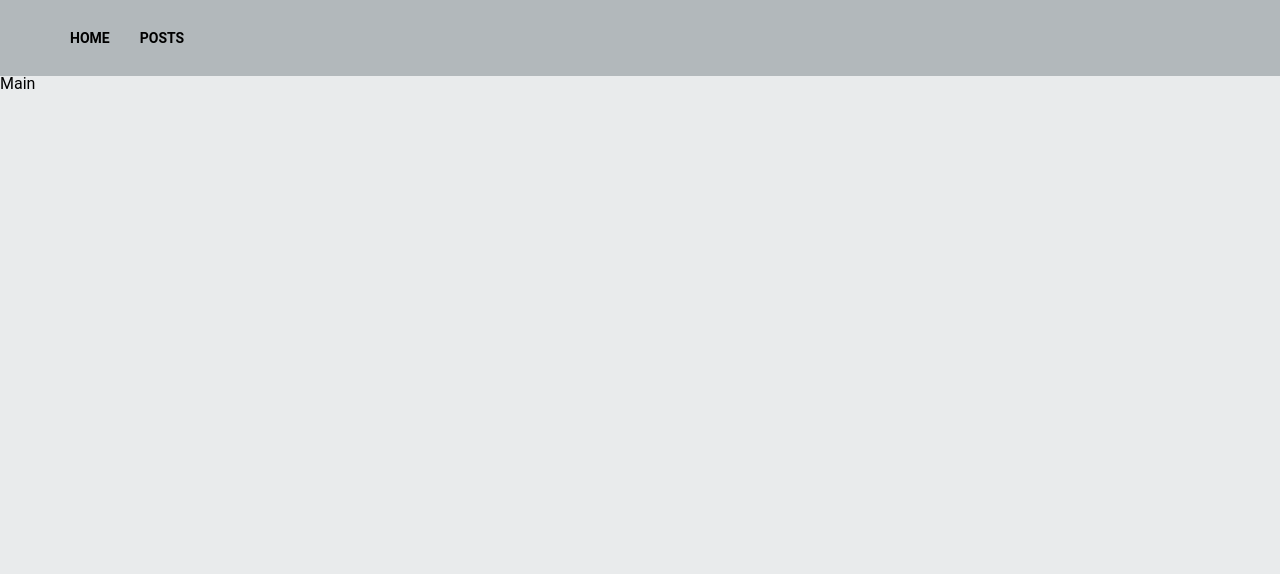
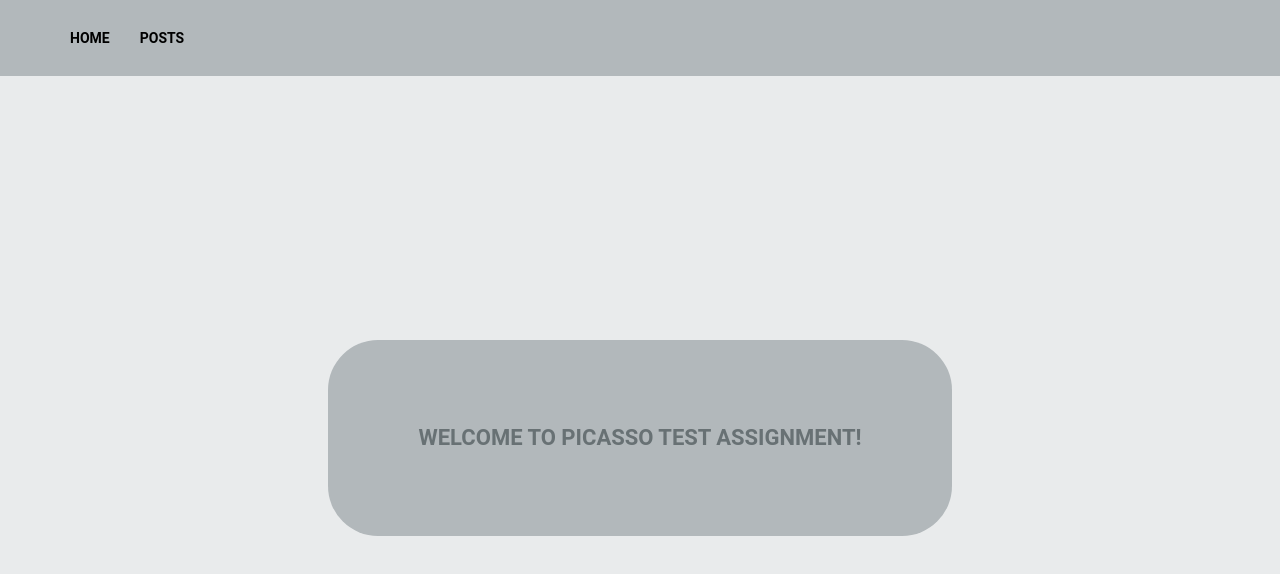
Before and after one commit to Elijah-I/picasso.posts, a React (Vite) app: page / in a window 1280 px wide. Shown: the top 574 px of the page. Built offline with nearby package versions, Linux system fonts and the light colour scheme.

Commit message:
feat: implement Main page

```diff
--- a/src/assets/styles/abstracts/_variables.scss
+++ b/src/assets/styles/abstracts/_variables.scss
@@ -7,6 +7,7 @@ $secondary-bg-color: #b2b8bb;
 // font colors
 $active-font-color: #000000;
 $primary-font-color: #687174;
+$secondary-font-color: #e9ebec;
 
 // sizes
 :root {
--- a/src/components/header/Header.module.scss
+++ b/src/components/header/Header.module.scss
@@ -29,6 +29,8 @@
 
 :global {
   .active {
+    cursor: default;
+    pointer-events: none;
     color: $active-font-color;
   }
 }
--- /dev/null
+++ b/src/components/welcome/Welcome.module.scss
@@ -0,0 +1,21 @@
+@import '@/styles/abstracts/variables';
+@import '@/styles/abstracts/placeholders';
+
+.welcome {
+  width: 100vw;
+  height: calc(100vh - 7.6rem);
+  display: flex;
+  align-items: center;
+  justify-content: center;
+
+  // .welcome__content
+  &__content {
+    @extend %font-upper;
+
+    padding: calc($gap * 3);
+    border-radius: $radius;
+    box-sizing: border-box;
+    color: $primary-font-color;
+    background-color: $secondary-bg-color;
+  }
+}
--- /dev/null
+++ b/src/components/welcome/Welcome.tsx
@@ -0,0 +1,12 @@
+import React from 'react';
+import styles from './Welcome.module.scss';
+
+const Welcome = () => {
+  return (
+    <div className={styles.welcome}>
+      <div className={styles.welcome__content}>Welcome to Picasso test assignment!</div>
+    </div>
+  );
+};
+
+export default Welcome;
--- a/src/pages/Main.tsx
+++ b/src/pages/Main.tsx
@@ -1,7 +1,8 @@
 import React from 'react';
+import Welcome from 'components/welcome/Welcome';
 
 const Main = () => {
-  return <div>Main</div>;
+  return <Welcome />;
 };
 
 export default Main;
```
